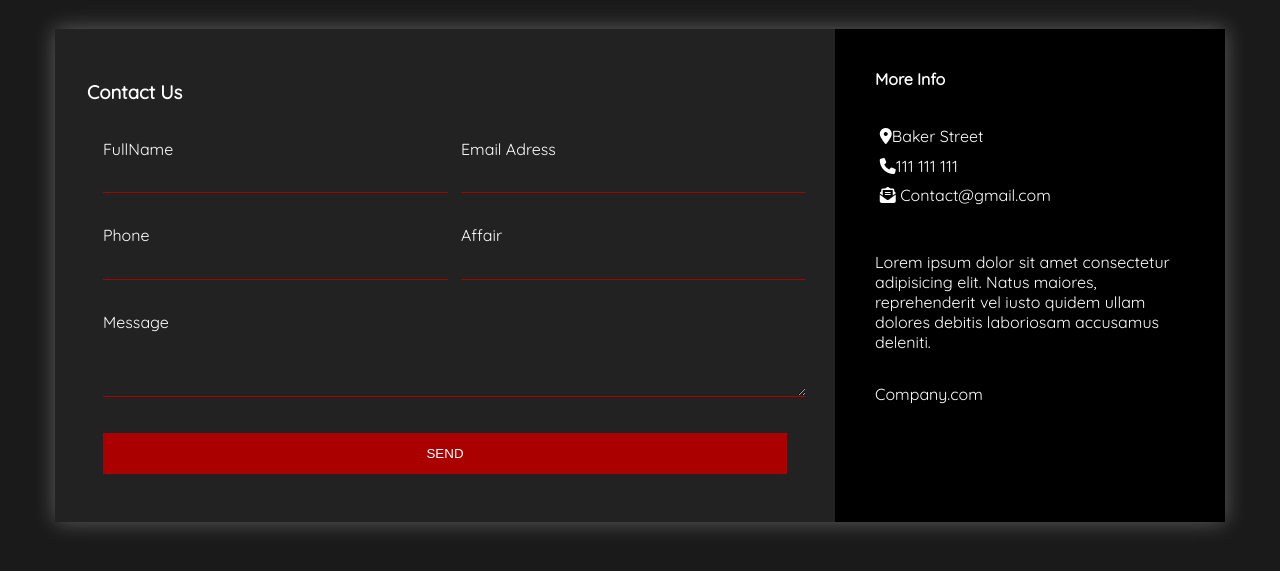
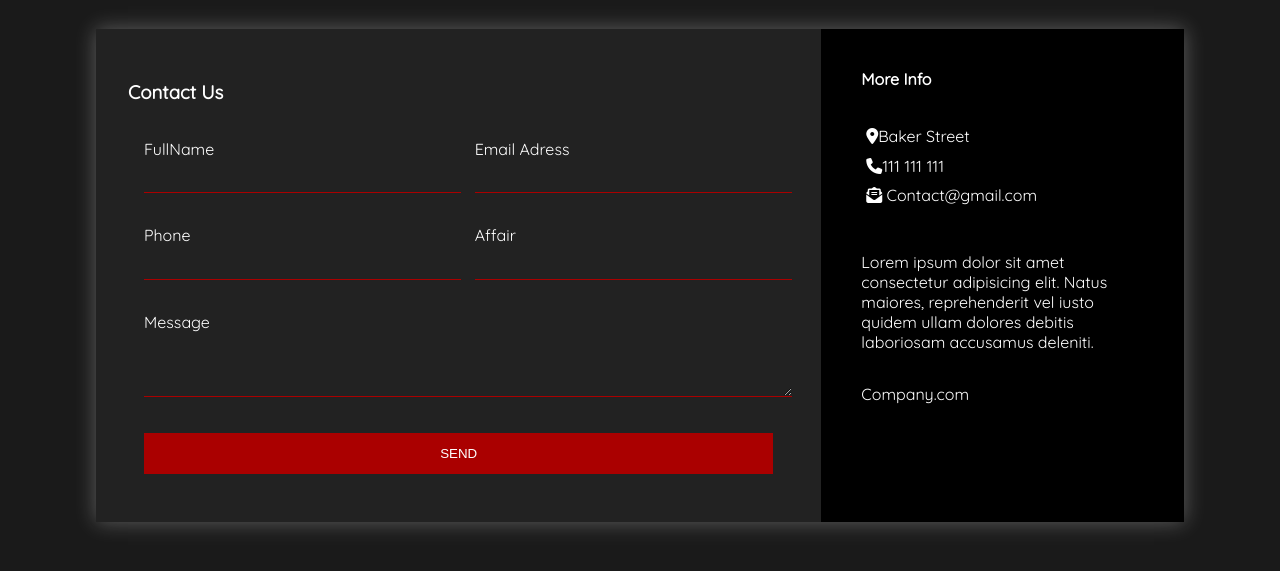
Before and after one commit to cristopheSaraosV/template_formulario_contact_us, a plain HTML site: page index.html in a window 1280 px wide. Shown: the part 127-698 px from the top of the page. Drawn offline with Linux system fonts and the light colour scheme.

Commit message:
Add files via upload

```diff
--- a/css/style.css
+++ b/css/style.css
@@ -6,7 +6,7 @@ body{
   box-sizing: border-box;
   background: #1a1a1a;
   color: #ffff;
-  padding: 0 1.5em;
+  padding: 0 .2em;
 
 }
 
@@ -107,7 +107,7 @@ body{
 @media(min-width:700px){
 
   body{
-    padding: 0;
+    padding: 0 4em;
   }
 
   .contact-wrapper{
```
